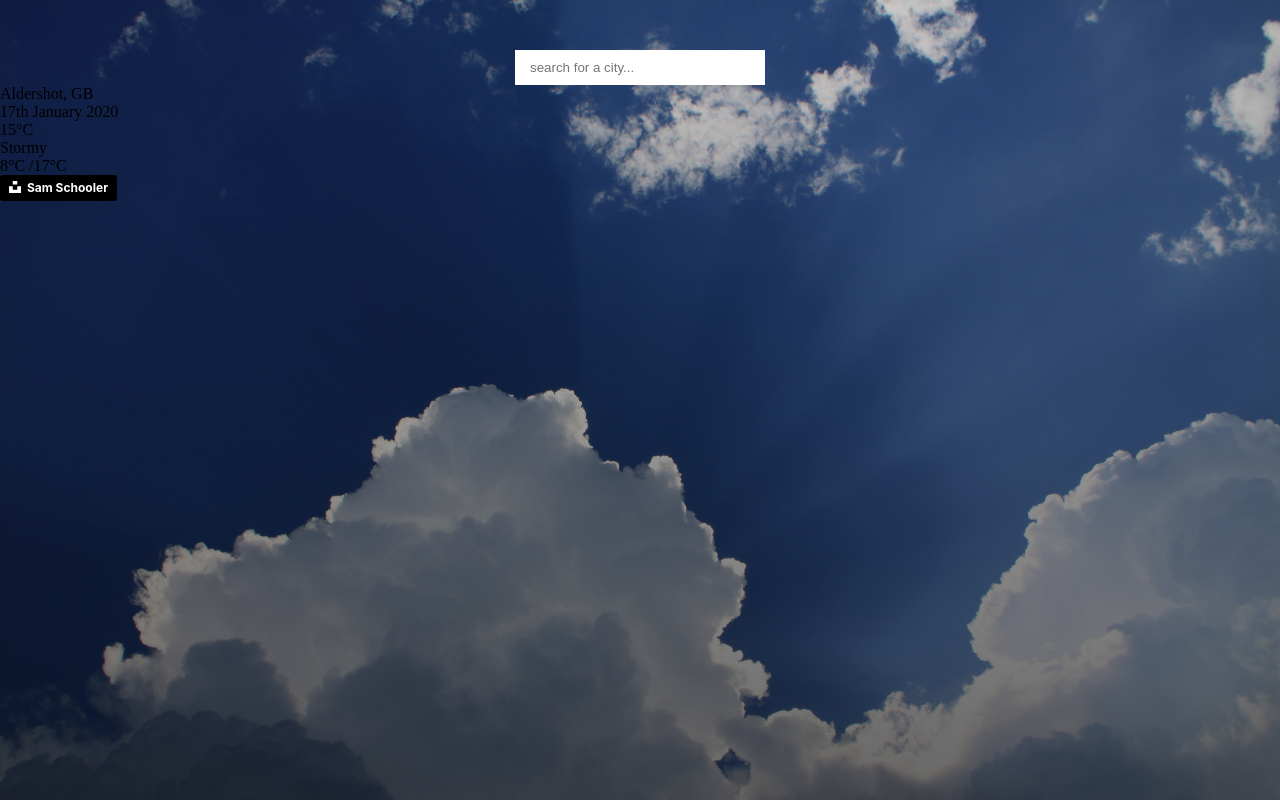
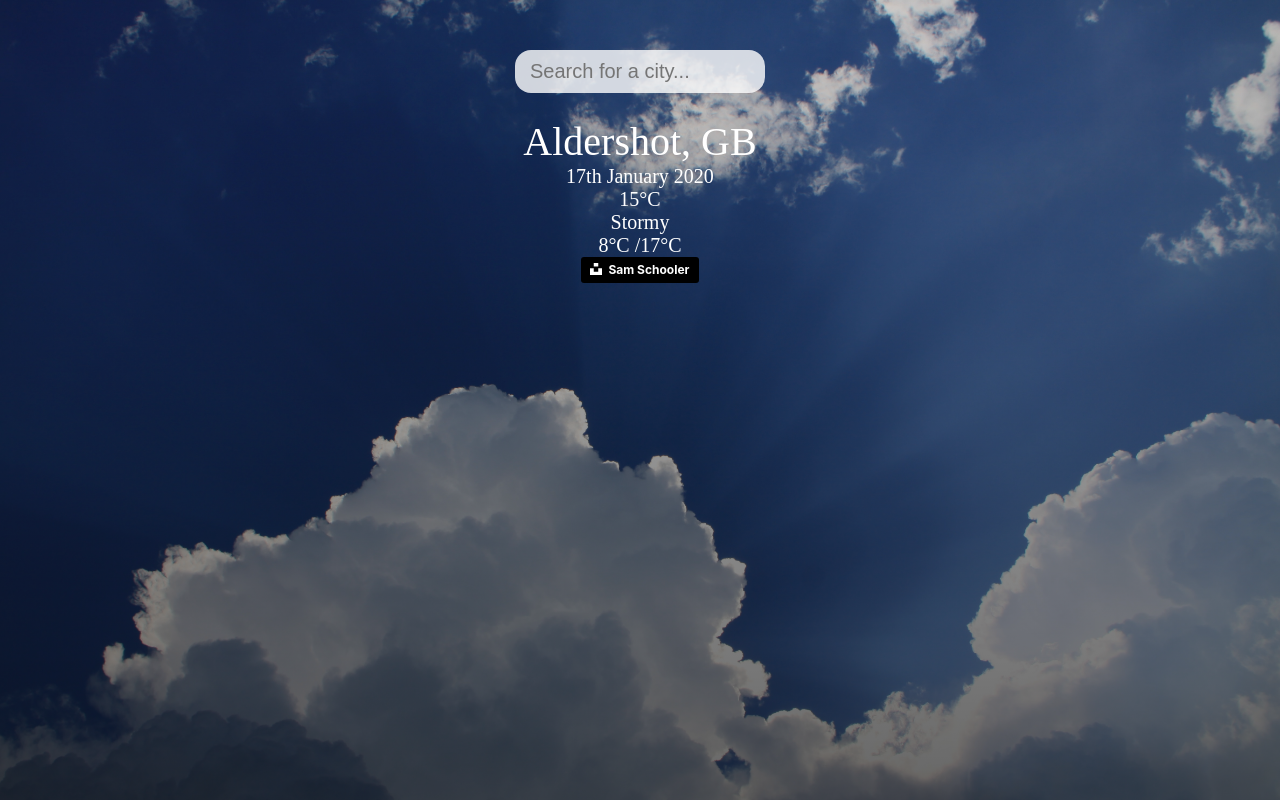
Before and after one commit to NickBell123/MyWeatherApp, a plain HTML site: page index.htm in a window 1280 px wide. Drawn offline with Linux system fonts and the light colour scheme.

Commit message:
Basic CSS styling added

```diff
--- a/index.htm
+++ b/index.htm
@@ -10,7 +10,7 @@
 <body>
     <div class="wrapper">
       <header>
-        <input type="text" class="search-box" autocomplete="off" placeholder="search for a city...">
+        <input type="text" class="search-box" autocomplete="off" placeholder="Search for a city...">
       </header>
       <main>
           <section class="location">
--- a/main.css
+++ b/main.css
@@ -28,8 +28,51 @@ header input{
     width: 100%;
     max-width: 250px;
     padding: 10px 15px;
-    border: none;
+    border: blue;
+    border-radius: 16px 16px 16px 16px;
     outline: none;
+    background-color: rgba(255, 255, 255, 0.8);
 
+    color: #313131;
+    font-size: 20px;
+    font-weight: 100;
+}
 
+header input:focus {
+    background-color: rgba(255, 255, 255, 1);
 }
+
+main {
+
+    display:flex;
+    flex-direction: column;
+    align-items: center;
+    text-align: center;
+    padding: 25px 25px 50px;
+}
+
+.location .city {
+    color: #fff;
+    font-size: 40px;
+   ;
+}
+
+.location .date {
+    color: #fff;
+    font-size: 20px;
+}
+
+.current .temp {
+    color: #fff;
+    font-size: 20px;
+}
+
+.current .weather {
+    color: #fff;
+    font-size: 20px;
+}
+
+.current .hi-low {
+    color: #fff;
+    font-size: 20px;
+}
```
